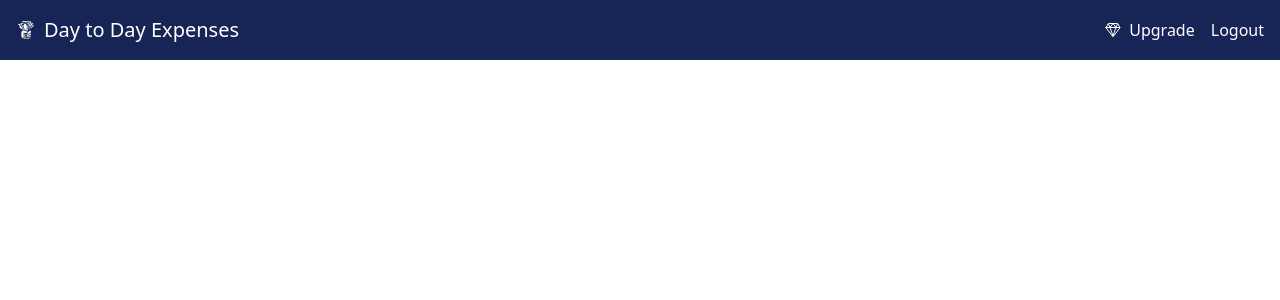
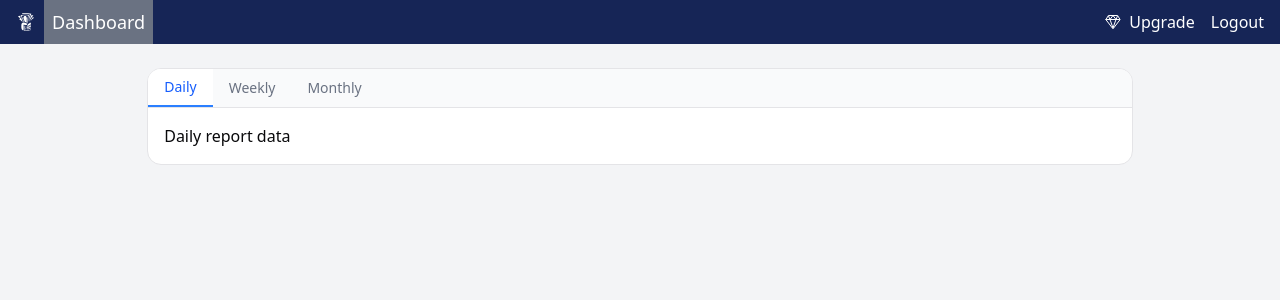
Before and after one commit to Gunjannegi/backend-learnings, a React (Vite) app in the folder Full-stack-with-aws-Expense-App/expense-app-frontend/: page /reports in a window 1280 px wide. Shown: the top 300 px of the page. Built offline with nearby package versions, Linux system fonts and the light colour scheme; sample sign-in values are in the browser's storage.

Commit message:
Report Generation Frontend (Premium Feature)

```diff
--- a/Full-stack-with-aws-Expense-App/expense-app-frontend/src/App.jsx
+++ b/Full-stack-with-aws-Expense-App/expense-app-frontend/src/App.jsx
@@ -7,6 +7,7 @@ import ProtectedRoute from "./components/Basic/ProtectedRoute"
 import PaymentStatus from "./components/PaymentStatus"
 import { useEffect } from "react"
 import { useAuth } from "./components/context/auth"
+import Reports from "./components/ui/Reports/Reports"
 
 
 function App() {
@@ -26,6 +27,8 @@ function App() {
         <Route path="/login" element={<Login />} />
         <Route path="/dashboard" element={
           <ProtectedRoute><Dashboard /></ProtectedRoute>} />
+          <Route path="/reports" element={
+          <ProtectedRoute><Reports /></ProtectedRoute>} />
         <Route path="payment-status/:orderId" element={
           <ProtectedRoute><PaymentStatus /></ProtectedRoute>} />
       </Routes>
--- a/Full-stack-with-aws-Expense-App/expense-app-frontend/src/components/Navbar.jsx
+++ b/Full-stack-with-aws-Expense-App/expense-app-frontend/src/components/Navbar.jsx
@@ -1,5 +1,5 @@
 import { GiTakeMyMoney } from "react-icons/gi";
-import { useNavigate } from "react-router-dom";
+import { Link, useNavigate } from "react-router-dom";
 import { useAuth } from "./context/auth";
 import { IoDiamondOutline } from "react-icons/io5";
 import { initializeSDK } from "../lib/cashfree";
@@ -13,6 +13,7 @@ const Navbar = () => {
     const navigate = useNavigate();
     const { isAuthenticated, logout, userInfo } = useAuth();
     const [showLeaderboard, setShowLeaderboard] = useState(false);
+    const [selected, setSelected] = useState("dashboard");
 
     const handleLogout = () => {
         logout()
@@ -47,8 +48,9 @@ const Navbar = () => {
     }
 
     return (
+        <>{isAuthenticated ?
             <>
-            {isAuthenticated && userInfo && userInfo.isPremium &&
+                {userInfo && userInfo.isPremium &&
                     <div className="flex text-amber-900 tracking-wide px-4 py-2 bg-linear-to-br from-yellow-400 via-yellow-300 to-yellow-600">
                         <div className="mx-auto font-semibold flex items-center justify-center gap-2">
                             <FaCrown className="text-amber-900" />
@@ -60,13 +62,12 @@ const Navbar = () => {
 
                         <button onClick={() => setShowLeaderboard(true)} className="bg-amber-900/20 hover:bg-amber-900/30 text-amber-900 border-amber-900/30 px-2 py-1 rounded-lg text-sm cursor-pointer">Show Leaderboard</button>
                     </div>}
-            <div className="bg-blue-950 p-4 text-white font-medium flex items-center justify-between">
+                <div className="bg-blue-950 px-4 text-white font-medium flex items-center justify-between">
                     <div className="flex gap-2 items-center text-xl">
                         <GiTakeMyMoney />
-                    <p>Day to Day Expenses</p>
+                        <Link className={`${selected==="dashboard" ? "bg-gray-500":""} p-2 text-lg`} to='/dashboard' onClick={()=>setSelected("dashboard")}>Dashboard</Link>
+                        {userInfo && userInfo.isPremium && <Link className={`${selected==="reports" ? "bg-gray-500":""} p-2 text-lg`} to='/reports' onClick={()=>setSelected('reports')}>Reports</Link>}
                     </div>
-
-                {isAuthenticated && (
                     <div className="flex gap-4">
                         {userInfo && !userInfo.isPremium && <div className="flex gap-2 items-center">
                             <IoDiamondOutline />
@@ -76,8 +77,16 @@ const Navbar = () => {
                             Logout
                         </button>
                     </div>
-                )}
                 </div>
+            </> :
+            <> <div className="bg-blue-950 p-4 text-white font-medium flex items-center justify-between">
+                <div className="flex gap-2 items-center text-xl">
+                    <GiTakeMyMoney />
+                    <p>Day to Day Expenses</p>
+                </div>
+            </div></>
+        }
+
             <LeaderboardModal
                 open={showLeaderboard}
                 onClose={setShowLeaderboard}
--- /dev/null
+++ b/Full-stack-with-aws-Expense-App/expense-app-frontend/src/components/ui/Reports/Reports.jsx
@@ -0,0 +1,41 @@
+import { useState } from "react";
+
+const Reports = () => {
+  const [activeTab, setActiveTab] = useState("daily");
+
+  return (
+    <div className="min-h-screen bg-gray-100 p-6">
+
+      <div className="mx-auto w-4/5 rounded-xl border bg-white overflow-hidden">
+
+        {/* Tabs */}
+        <div className="flex border-b bg-gray-50">
+          {["daily", "weekly", "monthly"].map((tab) => (
+            <button
+              key={tab}
+              onClick={() => setActiveTab(tab)}
+              className={`px-4 py-2 capitalize text-sm font-medium cursor-pointer
+                ${
+                  activeTab === tab
+                    ? "border-b-2 border-blue-500 text-blue-600 bg-white"
+                    : "text-gray-500 hover:text-gray-700"
+                }`}
+            >
+              {tab}
+            </button>
+          ))}
+        </div>
+
+        {/* Content */}
+        <div className="p-4">
+          {activeTab === "daily" && <p>Daily report data</p>}
+          {activeTab === "weekly" && <p>Weekly report data</p>}
+          {activeTab === "monthly" && <p>Monthly report data</p>}
+        </div>
+      </div>
+
+    </div>
+  );
+};
+
+export default Reports;
```
Also changed, not shown: Full-stack-with-aws-Expense-App/expense-app-frontend/src/components/ui/Reports/DailyReport.jsx (added). Lines whose indentation alone changed are shown as unchanged.
